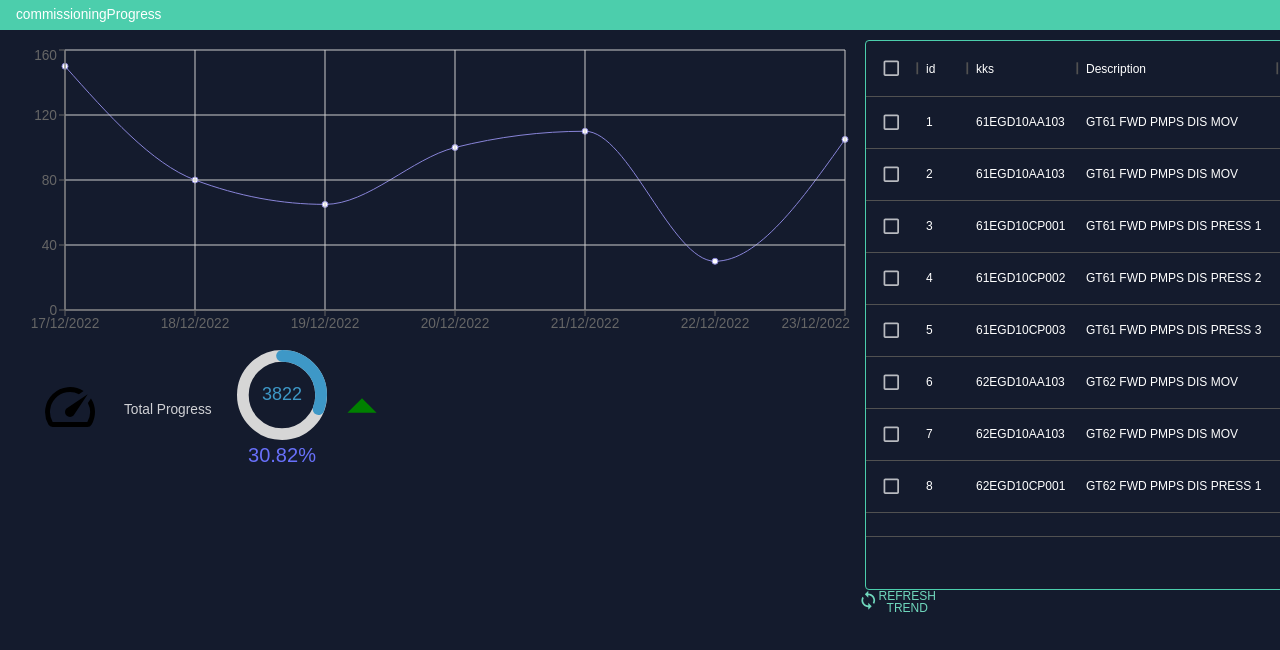
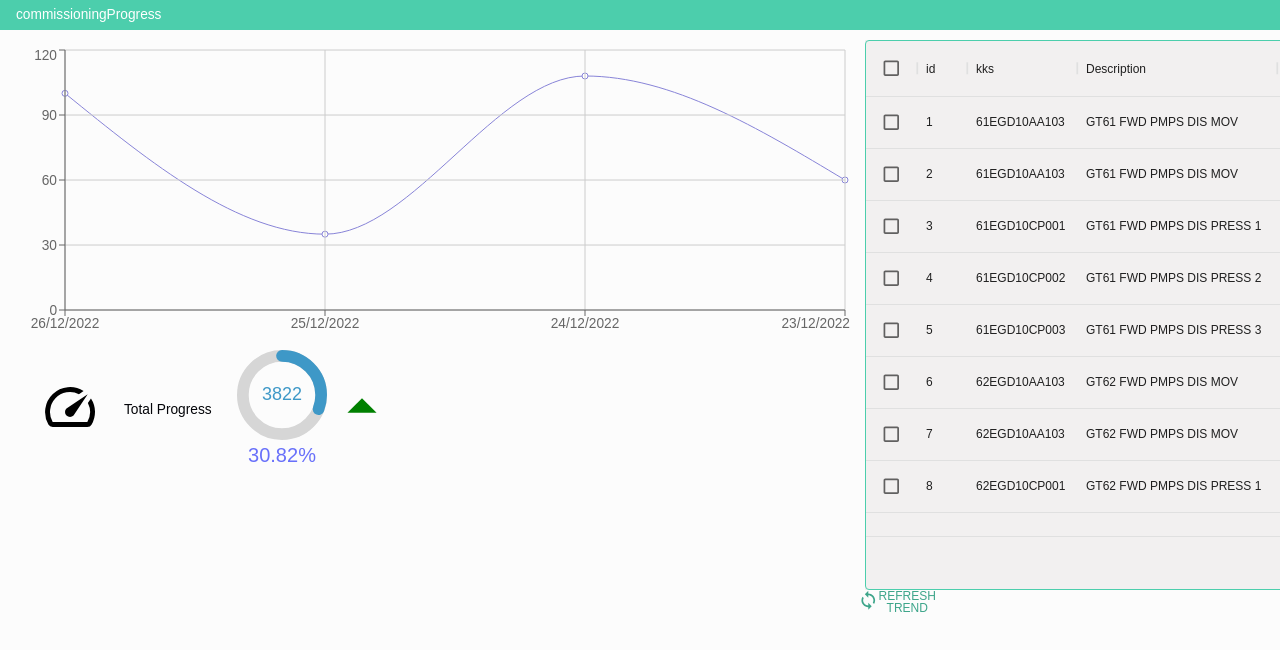
Before and after one commit to AhmedEldessouki1982/LoopCheck, a React (Create React App) app in the folder progress/: page / in a window 1280 px wide. Shown: the top 650 px of the page. Built offline with nearby package versions, Linux system fonts and the light colour scheme.

Commit message:
rechart working dynamiclly with the date date loop values

```diff
--- a/progress/src/compenents/chart/RenderLineChart.jsx
+++ b/progress/src/compenents/chart/RenderLineChart.jsx
@@ -1,53 +1,25 @@
 import React from 'react';
 import { LineChart, Line, CartesianGrid, XAxis, YAxis, Tooltip } from 'recharts';
 import { Box } from '@mui/material';
-import TimeandDates from '../../utils/TimeandDate.js';
+// import TimeandDates from '../../utils/TimeandDate.js';
 import {Context} from '../context/DataContext';
 
 
-let xAxis = TimeandDates(7);
+// let xAxis = TimeandDates(7);
 export default function RenderLineChart() {
     let usedContext = React.useContext(Context);
-    let signals = usedContext.signalList;
-    console.log(signals.dailyStatus)
+    let daily = usedContext.signalList.dailyStatus;
 
-
-
-
-    const data = [
-        {
-            "date": xAxis[6],
-            "loops": 150,
-        },
-        {
-            "date": xAxis[5],
-            "loops":  80,
-        },
-        {
-            "date": xAxis[4],
-            "loops": 65,
-        },
-        {
-            "date": xAxis[3],
-            "loops": 100,
-        },
-        {
-            "date": xAxis[2],
-            "loops": 110,
-        },
-        {
-            "date": xAxis[1],
-            "loops": 30,
-        },
-        {
-            "date": xAxis[0],
-            "loops": 105,
-        }
-    ]
+    let data = (daily) => Object.keys(daily).map(
+        date => ({
+            "date": date,
+            "loops": daily[date]
+        })
+    )
 
     return (
         <Box sx={{pt: "15px"}}>
-            <LineChart width={850} height={300} data={data}>
+            <LineChart width={850} height={300} data={data(daily)}>
                 <Line type="monotone" dataKey="loops" stroke="#8884d8" />
                 <CartesianGrid stroke="#ccc" />
                 <Tooltip/>
--- a/progress/src/compenents/context/DataContext.jsx
+++ b/progress/src/compenents/context/DataContext.jsx
@@ -7,7 +7,12 @@ let signals = IOList;
 export const Context = React.createContext();
 let initSignalList = {
     ...signals,
-    dailyStatus: {},
+    dailyStatus: {
+        "26/12/2022": 100,
+        "25/12/2022": 35,
+        "24/12/2022": 108,
+        "23/12/2022": 60,
+    },
 }
 let reducer = (signalList, action) => {
     switch (action.type) {
@@ -16,8 +21,8 @@ let reducer = (signalList, action) => {
                 ...signalList.IOList.slice(action.checked, signalList.IOList.length+1),
                 {...signalList.IOList[action.checked-1],
                     date: !signalList.IOList[action.checked-1].status? toDay : "",
-                    status: !signalList.IOList[action.checked-1].status }]}:
-                {...signalList}
+                    status: !signalList.IOList[action.checked-1].status}], dailyStatus: {...signalList.dailyStatus}}:
+                {...signalList, ...signalList.dailyStatus}
         case "REFRESH_TREND":
             return {...signalList,dailyStatus:{...signalList.dailyStatus, [toDay]:action.IDselectedToday.length}}
         default:
@@ -31,6 +36,7 @@ export default function DataContext(props) {
         signalList,
         dispatch
     };
+
   return (
     <Context.Provider value={globalState}>{props.children}</Context.Provider>
   )
--- a/progress/src/compenents/piechart/Piechart.jsx
+++ b/progress/src/compenents/piechart/Piechart.jsx
@@ -12,7 +12,6 @@ export default function Piechart ({progress}) {
     let minval = 0;
     let maxVal = 100;
     return (
-
       <Box sx={{display:"flex",flexDirection:"column",justifyContent: "center", alignItems:"center", height:150, width:90, color:"black", }}>
         <CircularProgressbar
           value = {value}
--- a/progress/src/compenents/theme/theme.js
+++ b/progress/src/compenents/theme/theme.js
@@ -199,7 +199,7 @@ export const ColorModeContext = createContext({
 });
 
 export const useMode = () => {
-  const [mode, setMode] = useState("dark");
+  const [mode, setMode] = useState("light");
 
   const colorMode = useMemo(
     () => ({
```
